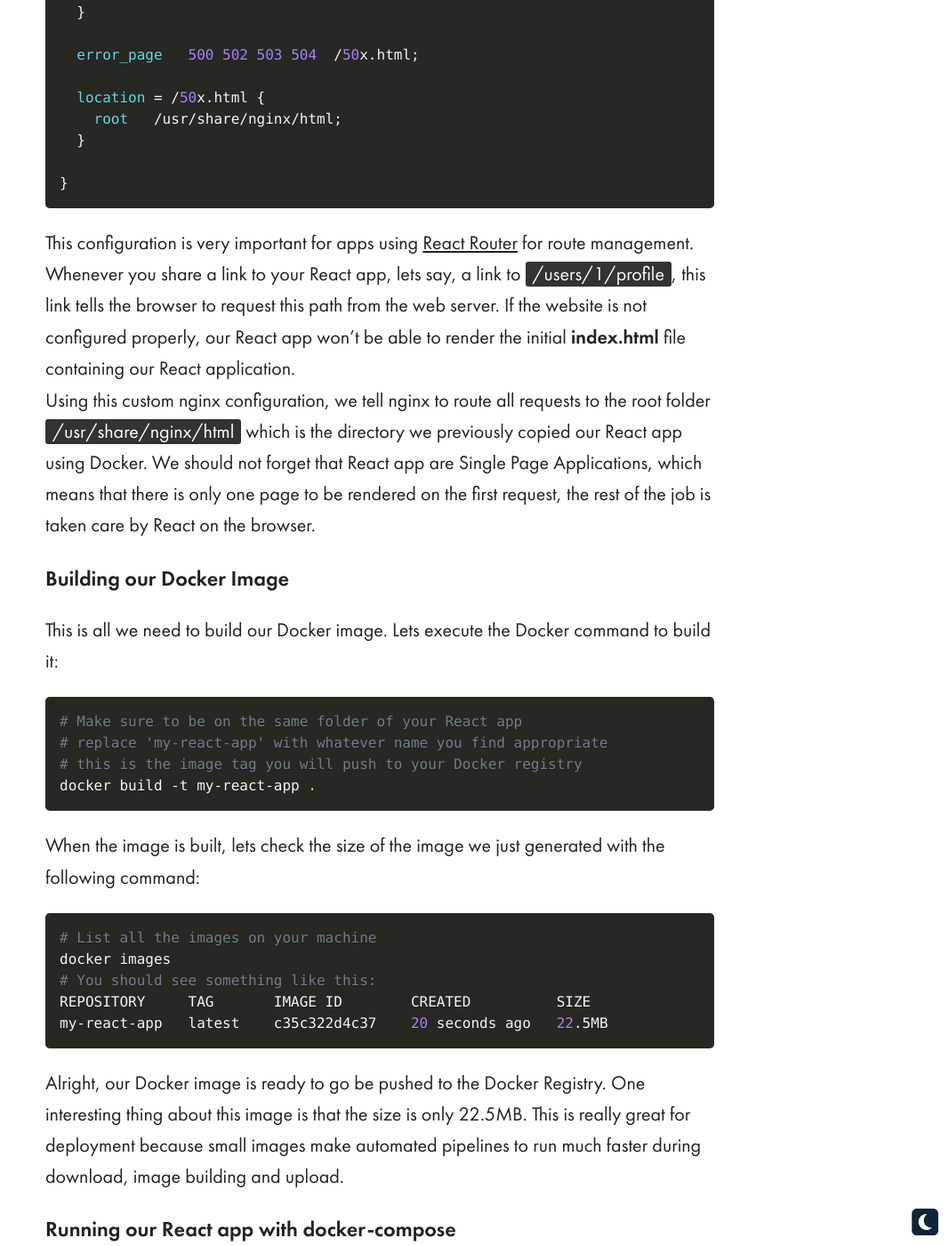
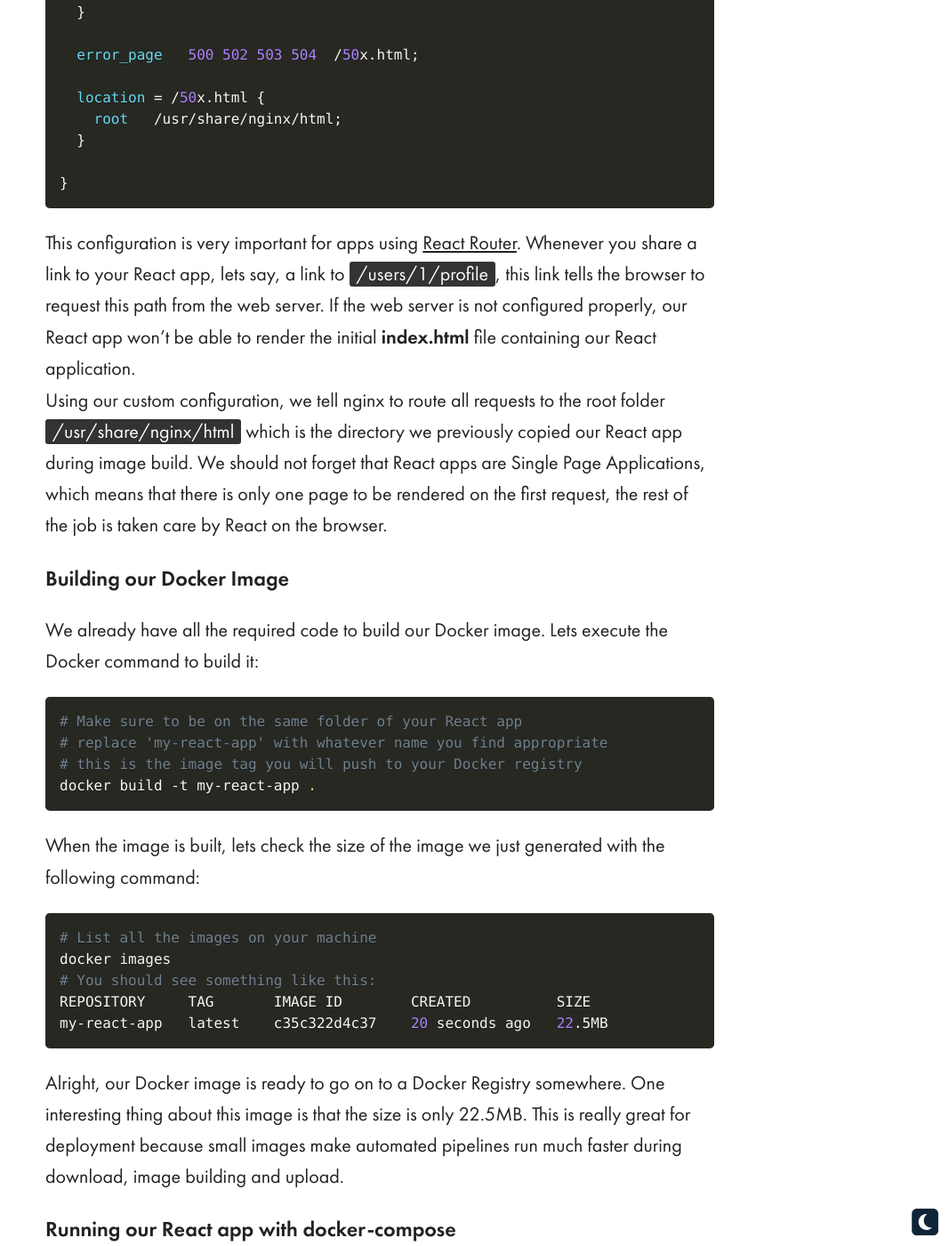
Before and after one commit to brunojppb/brunojppb.github.io, a Jekyll site: the page built from _posts/2020-03-02-dockerizing-react-apps.md, in a window 1280 px wide and 1400 px high, scrolled down 2301 px. Shown: the whole window at 89% size, without its empty margins (213-1280 px from the left). Built offline with Jekyll 4.4.1, drawn with Linux system fonts in a browser that asks for light colours; some of the changed text lies outside the part shown.

Commit message:
fix post typos

````diff
--- a/_posts/2020-03-02-dockerizing-react-apps.md
+++ b/_posts/2020-03-02-dockerizing-react-apps.md
@@ -10,7 +10,7 @@
 
 While creating ReactJS apps, you probably don't have to think too much about how to deploy them. ReactJS applications can be easily bundled in a folder, consisting of plain HTML, CSS and Javascript files. That should be simple enough to upload it to a S3 Bucket, host it on [Github Pages](https://pages.github.com/) or even integrating great services like [Netlify](https://www.netlify.com/) or [Zeit](https://zeit.co/) for fast and automated deployments.
 
-But this week, I had the task of deploying a React app created with [create-react-app](https://github.com/facebook/create-react-app) in a VPS under a subdomain. I didn't want to use stone-age FTP file uploads, I wanted to have an automated docker container with my app where I could deploy anywhere without much configuration.
+But this week, I had the task of deploying a React app created with [create-react-app](https://github.com/facebook/create-react-app) on a VPS under a subdomain. I didn't want to use stone-age FTP, I wanted to have an automated docker container with my app where I could deploy anywhere without much configuration.
 
 I created a demo app with all the configurations detailed on this post. The [code is available here](https://github.com/brunojppb/dockerized-react-app)
 
@@ -38,9 +38,9 @@
 CMD ["nginx", "-g", "daemon off;"]
 ```
 
-On the snippet of code above, we are using a feature called [multi-stage builds](https://docs.docker.com/develop/develop-images/multistage-build/). It requires Docker 17.05 or higher, but the benefit of this feature is enormous, but lets break this code down a bit. On the first half of the script, we are building a Docker image based on `node:12.2.0-alpine` which is a very tiny linux image with node already included. Now notice the `as build` at the end of the first line. This creates a intermediary image with our dependencies that can be thrown away after build. Soon after that, we install all the dependencies from my React app with `npm install` and later we execute `npm run build` to compile the React app optimized for production.
+On the snippet of code above, we are using a feature called [multi-stage builds](https://docs.docker.com/develop/develop-images/multistage-build/). It requires Docker 17.05 or higher, but the benefit of this feature is enormous, which I will explain next. On the first half of the script, we are building a Docker image based on `node:12.2.0-alpine` which is a very tiny linux image with node included. Now notice the `as build` at the end of the first line. This creates an intermediary image with our dependencies that can be thrown away after build. Soon after that, we install all the dependencies from my React app with `npm install` and later we execute `npm run build` to compile the React app optimized for production.
 
-On the second half of the code, we create a new Docker image based on `nginx:1.16.0-alpine` which is also a tiny linux including [nginx](https://www.nginx.com/), a high performance web server to serve our React app when deployed to a server. We use the command `COPY` to extract the content from our previous image called `build` and copy it into `/usr/share/nginx/html`. Next, we remove the default nginx configuration file and add our custom configuration under `nginx/nginx.conf` which contains:
+On the second half of the code, we create a new Docker image based on `nginx:1.16.0-alpine` which is also a tiny linux including [nginx](https://www.nginx.com/), a high performance web server to serve our React app. We use the command `COPY` to extract the content from our previous image called `build` and copy it into `/usr/share/nginx/html`. Next, we remove the default nginx configuration file and add our custom configuration under `nginx/nginx.conf` with the following content:
 
 ```nginx
 # To support react-router, we must configure nginx
@@ -66,12 +66,12 @@
 }
 ```
 
-This configuration is very important for apps using [React Router](https://reacttraining.com/react-router/web/guides/quick-start) for route management. Whenever you share a link to your React app, lets say, a link to `/users/1/profile`, this link tells the browser to request this path from the web server. If the website is not configured properly, our React app won't be able to render the initial **index.html** file containing our React application.
-Using this custom nginx configuration, we tell nginx to route all requests to the root folder `/usr/share/nginx/html` which is the directory we previously copied our React app using Docker. We should not forget that React app are Single Page Applications, which means that there is only one page to be rendered on the first request, the rest of the job is taken care by React on the browser.
+This configuration is very important for apps using [React Router](https://reacttraining.com/react-router/web/guides/quick-start). Whenever you share a link to your React app, lets say, a link to `/users/1/profile`, this link tells the browser to request this path from the web server. If the web server is not configured properly, our React app won't be able to render the initial **index.html** file containing our React application.
+Using our custom configuration, we tell nginx to route all requests to the root folder `/usr/share/nginx/html` which is the directory we previously copied our React app during image build. We should not forget that React apps are Single Page Applications, which means that there is only one page to be rendered on the first request, the rest of the job is taken care by React on the browser.
 
 ## Building our Docker Image
 
-This is all we need to build our Docker image. Lets execute the Docker command to build it:
+We already have all the required code to build our Docker image. Lets execute the Docker command to build it:
 
 ```shell
 # Make sure to be on the same folder of your React app
@@ -90,7 +90,7 @@
 my-react-app   latest    c35c322d4c37    20 seconds ago   22.5MB
 ```
 
-Alright, our Docker image is ready to go be pushed to the Docker Registry. One interesting thing about this image is that the size is only 22.5MB. This is really great for deployment because small images make automated pipelines to run much faster during download, image building and upload.
+Alright, our Docker image is ready to go on to a Docker Registry somewhere. One interesting thing about this image is that the size is only 22.5MB. This is really great for deployment because small images make automated pipelines run much faster during download, image building and upload.
 
 ## Running our React app with docker-compose
 
@@ -107,10 +107,10 @@
       - '8000:80'
 ```
 
-[Docker Compose](https://docs.docker.com/compose/) will take care of building the image in case it doesn't exist and also bind the port `8000` from your local machine to the port `80` on the container. Now open your browser on `localhost:8000` and check if your react-app is running there. You should see something like this:
+[Docker Compose](https://docs.docker.com/compose/) will take care of building the image in case it doesn't exist and also bind the port `8000` from our local machine to the port `80` on the container. Now open your browser on `localhost:8000` and check if our React app is running there. You should see something like this:
 
 ![React JS App running on Docker](/assets/images/posts/react_js_app_docker.png)
 
 ## Conclusion
 
-Running a React app with Docker might not be the best deployment setup for you, but if you need to run docker like in my case, it can be very simple and effective. This opens the door for a lot of automation pipelines you can hook up on the project like [Github Actions](https://github.com/features/actions) or [Gitlab CI/CD](https://docs.gitlab.com/ee/ci/) to automate your deployment process. The code of this post [is available here.](https://github.com/brunojppb/dockerized-react-app)
+Running a React app with Docker might not be the best deployment, but if you need to run docker like in my case, it can be very simple and effective. This opens the door for a lot of automation pipelines you can hook up on the project like [Github Actions](https://github.com/features/actions) or [Gitlab CI/CD](https://docs.gitlab.com/ee/ci/) to automate your deployment process. You can find [the code of this post here.](https://github.com/brunojppb/dockerized-react-app)
````
